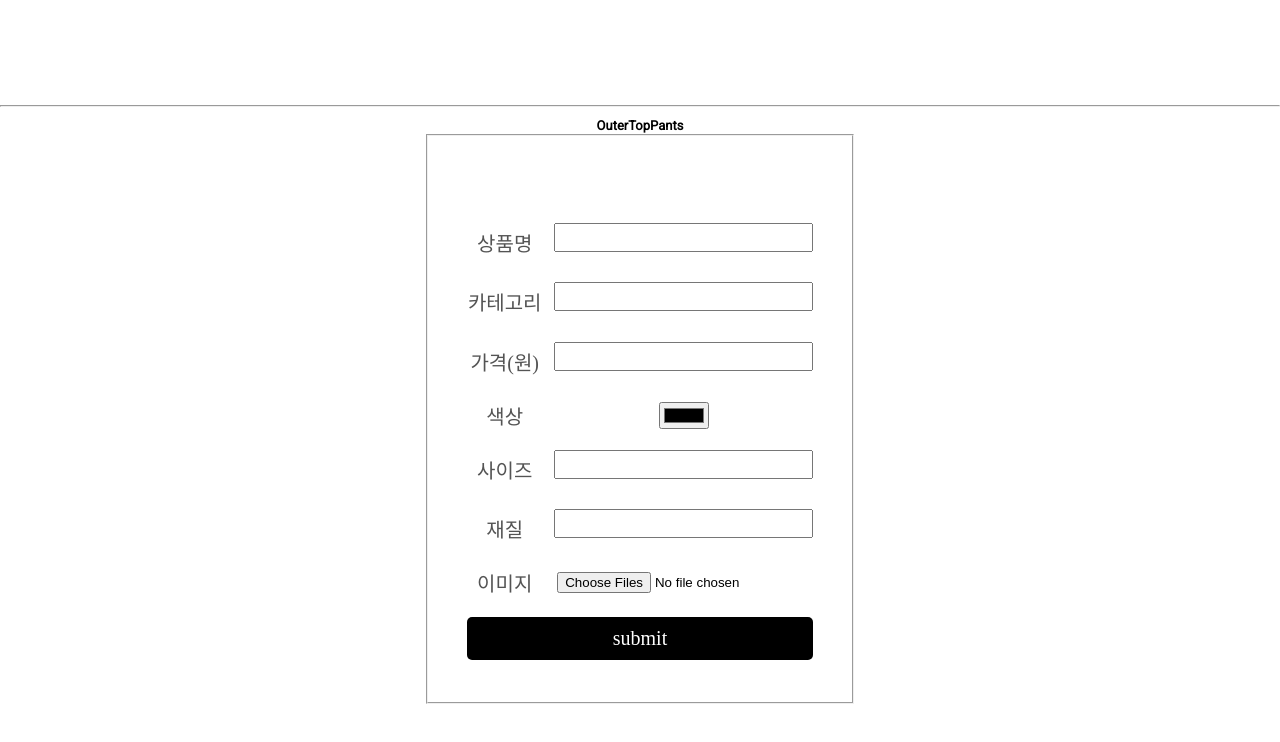
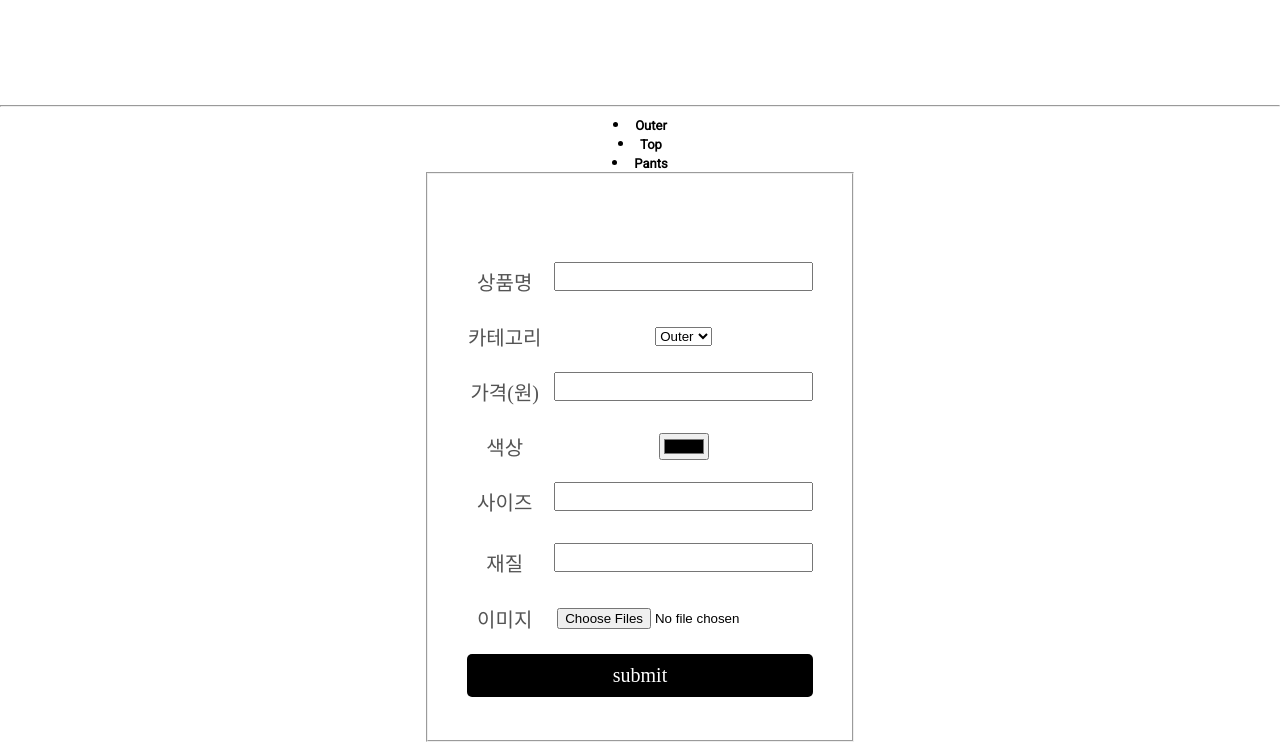
Before and after one commit to Cappuccinomild/swdesign, a PHP site: page /designer.php in a window 1280 px wide. Shown: the part 321-1063 px from the top of the page. Before the commit the page ends 1025 px from the top, so only its background shows below. Run offline with PHP 8.4, Linux system fonts and the light colour scheme; the visitor is signed in with stand-in values (Sample User, id 1).

Commit message:
디자이너랑레이아웃
못먹음

```diff
--- a/designer.php
+++ b/designer.php
@@ -16,12 +16,12 @@ $base->content .= "<form action='imgsavedemo.php' method='post' enctype='multipa
 
 			<tr>
 				<td><label for='Category' style='font-family: 휴먼모음T; font-size: 20px; color: #545454;'>카테고리</label></td>
-				<td><input list='cate' id='Category' name='Category' maxlength='40' size='20' autocomplete='off' class='designer-text-field'/></td>
-				<datalist id='cate'>
-				  <option value='Outer'>
-				  <option value='Top'>
-				  <option value='Pants'>
-				</datalist>
+				<td>
+				<select id='cate'>
+				  <option value='Outer'>Outer</option>
+				  <option value='Top'>Top</option>
+				  <option value='Pants'>Pants</option>
+				</select></td>
 
 			</tr>
 
--- a/layout.inc
+++ b/layout.inc
@@ -6,7 +6,7 @@ session_start();
 class Layout
 {
 	private $title="일사천리"; // 웹 페이지 제목
-	private $menu = array('Outer'=>'outer', 'Top'=>'top', 'Pants'=>'pants'); //상단에 있는 메뉴
+//	private $menu = array('Outer'=>'outer', 'Top'=>'top', 'Pants'=>'pants'); //상단에 있는 메뉴
 	public $link; // CSS 링크 태그
 	public $style; // 스타일 적용
 	public $content; // 메인 컨텐츠
@@ -49,28 +49,15 @@ class Layout
 
 		<nav id='menubar'>
 			<hr />";
-			$this->LayoutMenu($this->menu); // $menu 배열을 이용해서 메뉴 부분을 호출
+			$this->LayoutMenu(); // $menu 배열을 이용해서 메뉴 부분을 호출
 		"<hr />
 		</nav>";
 	}
-	public function LayoutMenu($menu) // 배열과 <li> 을 이용해서 메뉴 부분을 호출
+	public function LayoutMenu() // 배열과 <li> 을 이용해서 메뉴 부분을 호출
 	{
-		while (list($key, $value) = each($menu))
-		{
-			$this->ThisMenu($key, $value);
-  		}
-	}
-
-	public function ThisMenu($key, $value) //받아온 값으로 메뉴를 출력함
-	{
-		if(strpos($_SERVER['REQUEST_URI'], $value)==false)
-		{
-			$thismenu = "<a href='./cate.php?cate_id=".$value."'>".$key."</a>";
-		} else
-		{
-			$thismenu = "<b style='border-bottom:4px solid #ff9090;'>".$key."</b>";
-		}
-		echo $thismenu;
+		echo "<li><a href='./cate.php?cate_id=outer'>Outer</a></li>";
+		echo "<li><a href='./cate.php?cate_id=top'>Top</a></li>";
+		echo "<li><a href='./cate.php?cate_id=pants'>Pants</a></li>";
 	}
 	// 로그인을 출력할 지 로그아웃을 출력할 지 결정
 	public  function LayoutLogin()
```
